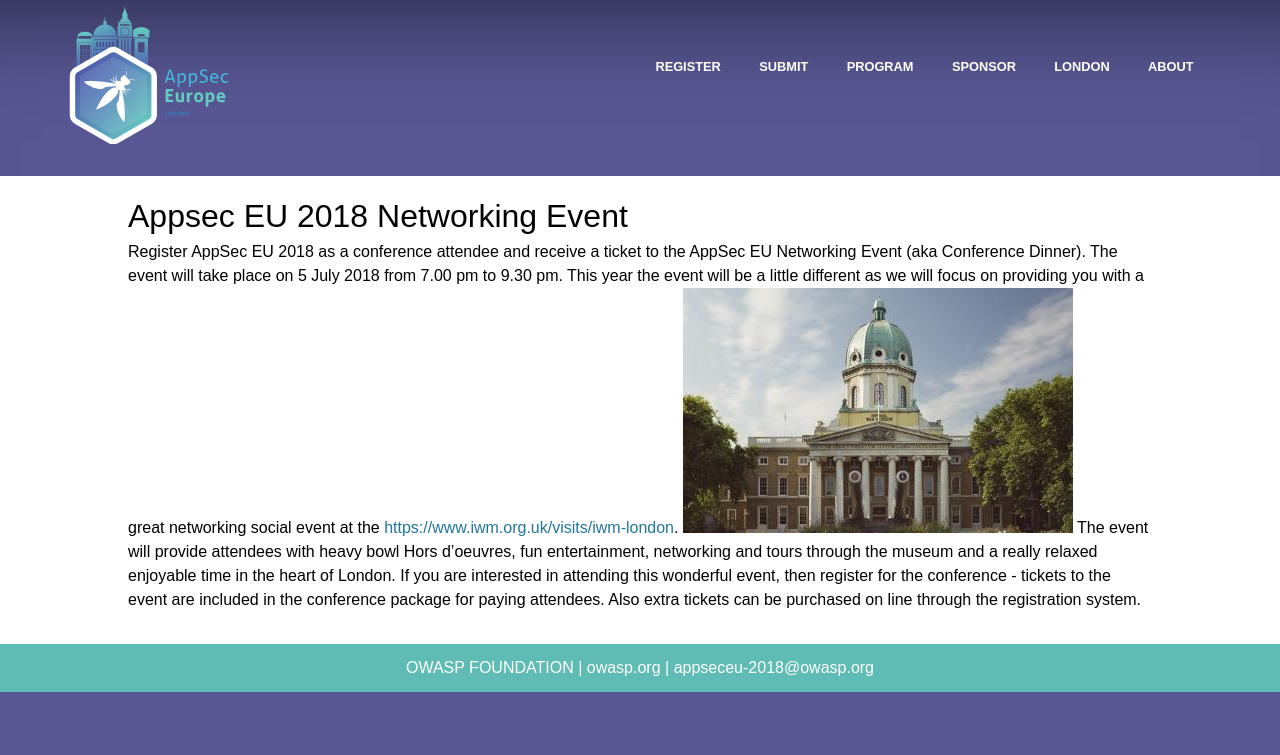
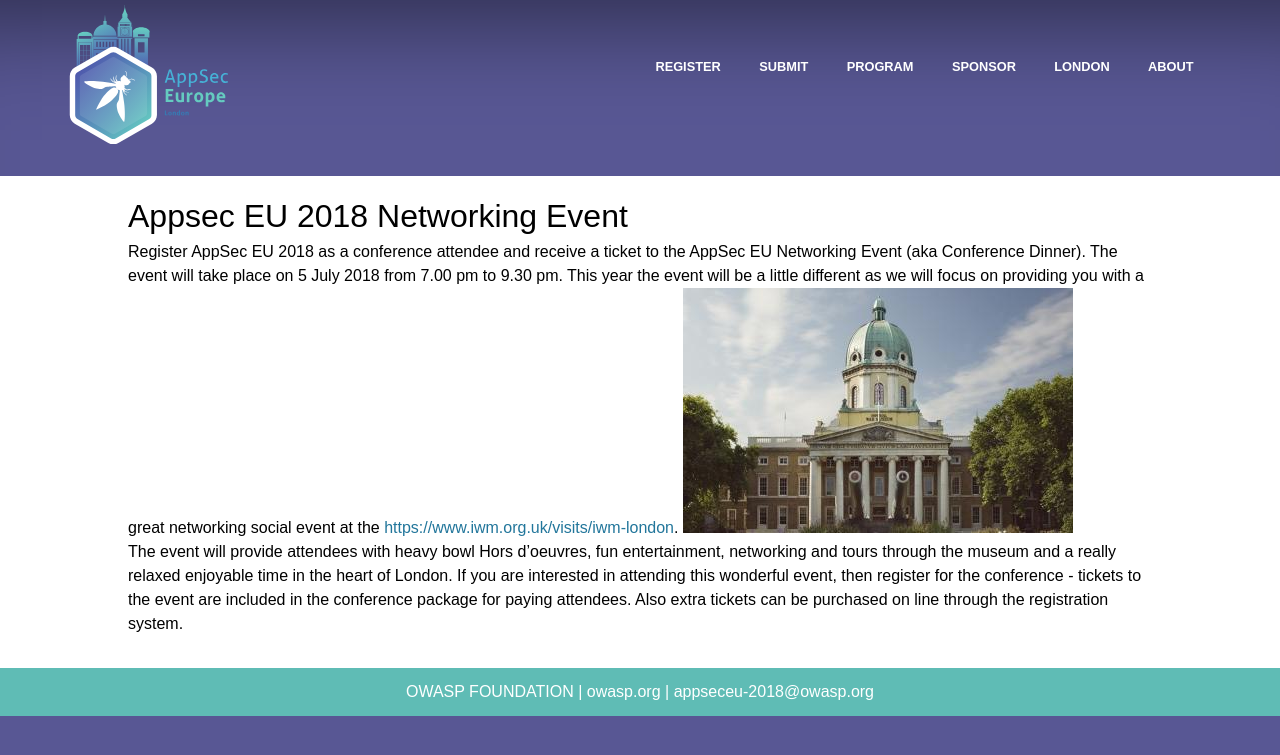
Before and after one commit to OWASP/AppSecEurope2018, a Jekyll site: the page built from program/networking-event.md, in a window 1280 px wide. Shown: the top 755 px of the page. Built offline with Jekyll 4.4.1, drawn with Linux system fonts in a browser that asks for light colours; some web fonts are replaced.

Commit message:
networking event - fixed layout

```diff
--- a/program/networking-event.md
+++ b/program/networking-event.md
@@ -6,6 +6,6 @@
 
 Register AppSec EU 2018 as a conference attendee and receive a ticket to the AppSec EU Networking Event (aka Conference Dinner). The event will take place on 5 July 2018 from 7.00 pm to 9.30 pm.
 This year the event will be a little different as we will focus on providing you with a great networking social event at the [https://www.iwm.org.uk/visits/iwm-london](Imperial War Museums).
-<img src="/assets/images/london/imperial_war_museum.png">
+<img src="/assets/images/london/imperial_war_museum.png"><br>
 The event will provide attendees with heavy bowl Hors d'oeuvres, fun entertainment, networking and tours through the museum and a really relaxed enjoyable time in the heart of London.
 If you are interested in attending this wonderful event, then register for the conference - tickets to the event are included in the conference package for paying attendees. Also extra tickets can be purchased on line through the registration system.
```
